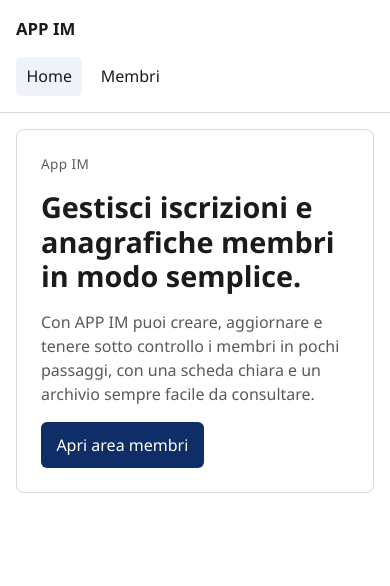
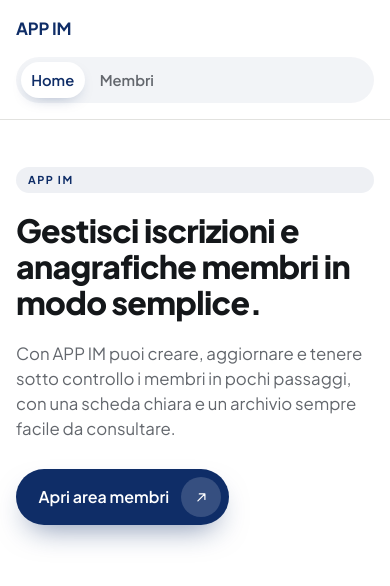
Before and after one commit to lorenzobaronio22/aiam, a Vue app in the folder frontend/: page / in a window 390 px wide. Shown: the top 586 px of the page. Built offline with nearby package versions, Linux system fonts and the light colour scheme.

Commit message:
style: update UI styles for improved aesthetics and responsiveness

```diff
--- a/frontend/src/App.vue
+++ b/frontend/src/App.vue
@@ -48,38 +48,54 @@ const route = useRoute();
   justify-content: space-between;
   gap: 1rem;
   flex-wrap: wrap;
-  padding: 1rem;
-  border-bottom: 1px solid var(--color-border);
+  padding: 1.1rem max(1.5rem, calc((100% - 980px) / 2 + 1rem));
+  box-shadow: 0 1px 0 var(--color-border);
 }
 
 .app-shell__brand {
   display: inline-flex;
   align-items: center;
-  color: inherit;
+  color: var(--color-primary);
   text-decoration: none;
   font-size: 1.05rem;
+  letter-spacing: -0.01em;
 }
 
 .app-shell__nav {
   display: inline-flex;
   align-items: center;
-  gap: 0.5rem;
+  gap: 0.3rem;
+  border-radius: 999px;
+  background: rgba(15, 45, 103, 0.05);
+  padding: 0.3rem;
 }
 
 .app-shell__nav-link {
-  border-radius: 6px;
-  padding: 0.45rem 0.65rem;
-  color: inherit;
+  border-radius: 999px;
+  padding: 0.5rem 0.95rem;
+  color: var(--color-muted);
   text-decoration: none;
+  font-weight: 600;
+  font-size: 0.92rem;
+  transition:
+    background-color 220ms cubic-bezier(0.32, 0.72, 0, 1),
+    color 220ms cubic-bezier(0.32, 0.72, 0, 1);
+}
+
+.app-shell__nav-link:hover {
+  color: var(--color-primary);
 }
 
 .app-shell__nav-link--active {
-  background: #eef2fa;
+  background: #ffffff;
+  color: var(--color-primary);
+  box-shadow: 0 6px 16px -8px rgba(15, 45, 103, 0.4);
 }
 
 @media (max-width: 720px) {
   .app-shell__header {
     align-items: flex-start;
+    padding: 1rem;
   }
 
   .app-shell__nav {
--- a/frontend/src/pages/LandingPage.vue
+++ b/frontend/src/pages/LandingPage.vue
@@ -4,8 +4,7 @@ import { RouterLink } from "vue-router";
 
 <template>
   <main class="page-frame landing-page">
-    <section class="landing-page__hero section-card">
-      <div class="landing-page__copy">
+    <section class="landing-page__hero">
       <span class="eyebrow">App IM</span>
       <h1 class="landing-page__title">Gestisci iscrizioni e anagrafiche membri in modo semplice.</h1>
       <p class="landing-page__lead">
@@ -14,8 +13,20 @@ import { RouterLink } from "vue-router";
       </p>
 
       <div class="landing-page__actions">
-          <RouterLink class="button-primary" to="/member">Apri area membri</RouterLink>
-        </div>
+        <RouterLink class="landing-page__cta" to="/member">
+          <span class="landing-page__cta-label">Apri area membri</span>
+          <span class="landing-page__cta-icon" aria-hidden="true">
+            <svg viewBox="0 0 24 24" fill="none">
+              <path
+                d="M7 17L17 7M9 7h8v8"
+                stroke="currentColor"
+                stroke-linecap="round"
+                stroke-linejoin="round"
+                stroke-width="1.75"
+              />
+            </svg>
+          </span>
+        </RouterLink>
       </div>
     </section>
   </main>
@@ -23,34 +34,80 @@ import { RouterLink } from "vue-router";
 
 <style scoped>
 .landing-page {
-  padding: 1rem 0 2rem;
+  padding: 3rem 0 4rem;
 }
 
 .landing-page__hero {
-  padding: 1.5rem;
-}
-
-.landing-page__copy {
   display: grid;
-  gap: 1rem;
+  gap: 1.25rem;
+  max-width: 640px;
 }
 
 .landing-page__title {
   margin: 0;
-  font-size: clamp(1.8rem, 4vw, 2.3rem);
-  line-height: 1.2;
+  font-size: clamp(2rem, 5vw, 2.9rem);
+  line-height: 1.12;
+  font-weight: 800;
+  letter-spacing: -0.02em;
 }
 
 .landing-page__lead {
   margin: 0;
   max-width: 50ch;
   color: var(--color-muted);
-  font-size: 1rem;
+  font-size: 1.05rem;
 }
 
 .landing-page__actions {
   display: flex;
   flex-wrap: wrap;
   gap: 0.5rem;
+  padding-top: 0.5rem;
+}
+
+.landing-page__cta {
+  display: inline-flex;
+  align-items: center;
+  gap: 0.75rem;
+  border-radius: 999px;
+  background: var(--color-primary);
+  color: #ffffff;
+  text-decoration: none;
+  padding: 0.5rem;
+  padding-left: 1.4rem;
+  font-weight: 600;
+  box-shadow: 0 14px 30px -12px rgba(15, 45, 103, 0.55);
+  transition:
+    transform 260ms cubic-bezier(0.32, 0.72, 0, 1),
+    box-shadow 260ms cubic-bezier(0.32, 0.72, 0, 1);
+}
+
+.landing-page__cta:hover {
+  transform: translateY(-2px);
+  box-shadow: 0 18px 36px -12px rgba(15, 45, 103, 0.6);
+}
+
+.landing-page__cta:active {
+  transform: scale(0.98);
+}
+
+.landing-page__cta-icon {
+  display: inline-flex;
+  align-items: center;
+  justify-content: center;
+  width: 2.5rem;
+  height: 2.5rem;
+  border-radius: 999px;
+  background: rgba(255, 255, 255, 0.16);
+  transition: transform 260ms cubic-bezier(0.32, 0.72, 0, 1);
+}
+
+.landing-page__cta-icon svg {
+  width: 1.05rem;
+  height: 1.05rem;
+}
+
+.landing-page__cta:hover .landing-page__cta-icon {
+  transform: translate(1px, -1px) scale(1.05);
 }
 </style>
--- a/frontend/src/style.css
+++ b/frontend/src/style.css
@@ -1,11 +1,11 @@
 :root {
-  font-family: "Segoe UI", "Helvetica Neue", Arial, sans-serif;
-  color: #1b1b1b;
+  font-family: "Plus Jakarta Sans", "Segoe UI", "Helvetica Neue", Arial, sans-serif;
+  color: #14171a;
   background: #ffffff;
   --color-primary: #0f2d67;
   --color-danger: #a11f1f;
-  --color-border: #d9d9d9;
-  --color-muted: #5a5a5a;
+  --color-border: #e2e2df;
+  --color-muted: #63676d;
 }
 
 * {
@@ -19,8 +19,8 @@ html {
 body {
   margin: 0;
   min-width: 320px;
-  font-family: "Segoe UI", "Helvetica Neue", Arial, sans-serif;
-  color: #1b1b1b;
+  font-family: "Plus Jakarta Sans", "Segoe UI", "Helvetica Neue", Arial, sans-serif;
+  color: #14171a;
   background: #ffffff;
   line-height: 1.5;
 }
@@ -46,16 +46,22 @@ a {
 
 .section-card {
   border: 1px solid var(--color-border);
-  border-radius: 8px;
+  border-radius: 22px;
   background: #ffffff;
+  box-shadow: 0 1px 2px rgba(15, 23, 42, 0.04);
 }
 
 .eyebrow {
   display: inline-flex;
   align-items: center;
-  letter-spacing: 0.03em;
-  font-size: 0.85rem;
-  color: var(--color-muted);
+  border-radius: 999px;
+  background: rgba(15, 45, 103, 0.07);
+  color: var(--color-primary);
+  padding: 0.3rem 0.75rem;
+  letter-spacing: 0.14em;
+  text-transform: uppercase;
+  font-size: 0.68rem;
+  font-weight: 700;
 }
 
 .button-primary,
@@ -65,17 +71,34 @@ a {
   align-items: center;
   justify-content: center;
   gap: 0.5rem;
-  border-radius: 6px;
+  border-radius: 999px;
   border: 1px solid transparent;
-  padding: 0.65rem 0.9rem;
+  padding: 0.7rem 1.3rem;
+  font-weight: 600;
   cursor: pointer;
   text-decoration: none;
-  transition: background-color 180ms ease;
+  transition:
+    transform 220ms cubic-bezier(0.32, 0.72, 0, 1),
+    background-color 220ms cubic-bezier(0.32, 0.72, 0, 1),
+    box-shadow 220ms cubic-bezier(0.32, 0.72, 0, 1);
+}
+
+.button-primary:hover,
+.button-secondary:hover,
+.button-danger:hover {
+  transform: translateY(-1px);
+}
+
+.button-primary:active,
+.button-secondary:active,
+.button-danger:active {
+  transform: scale(0.98);
 }
 
 .button-primary {
   background: var(--color-primary);
   color: #ffffff;
+  box-shadow: 0 8px 20px -10px rgba(15, 45, 103, 0.55);
 }
 
 .button-secondary {
```
Lines whose indentation alone changed are shown as unchanged.
